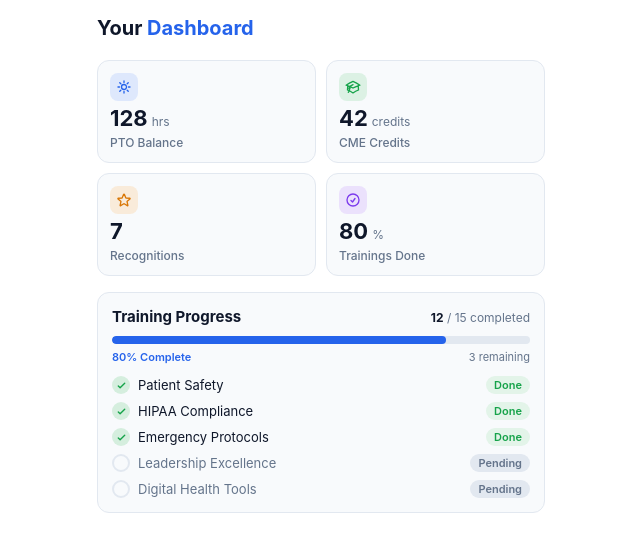
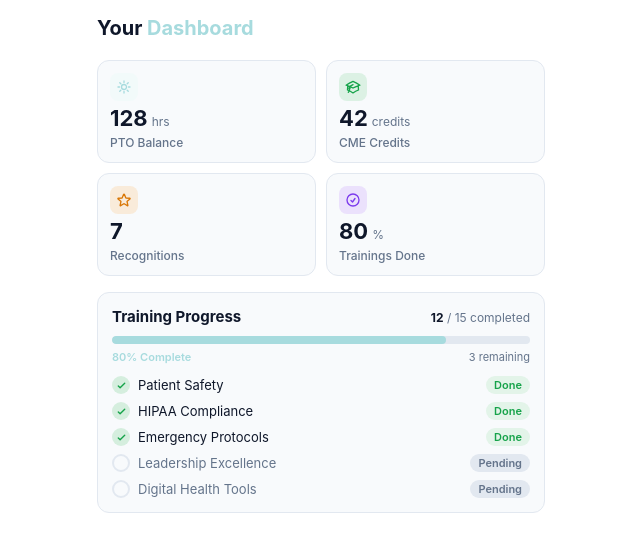
Before and after one commit to kumailanis-sb/SBDemoWidget, a plain HTML site: page clinicdashboard.html in a window 1280 px wide. Shown: the whole page, without its empty margins (319-959 px from the left). Drawn offline with Linux system fonts and the light colour scheme.

Commit message:
Change primary color variable in clinicdashboard.html

```diff
--- a/clinicdashboard.html
+++ b/clinicdashboard.html
@@ -5,7 +5,7 @@
 <title>Mayo Stats Widget</title>
 <style>
   :root {
-    --primary: #2563eb;
+    --primary: #a7dbde;
     --success: #16a34a;
     --warning: #d97706;
     --danger: #dc2626;
```
